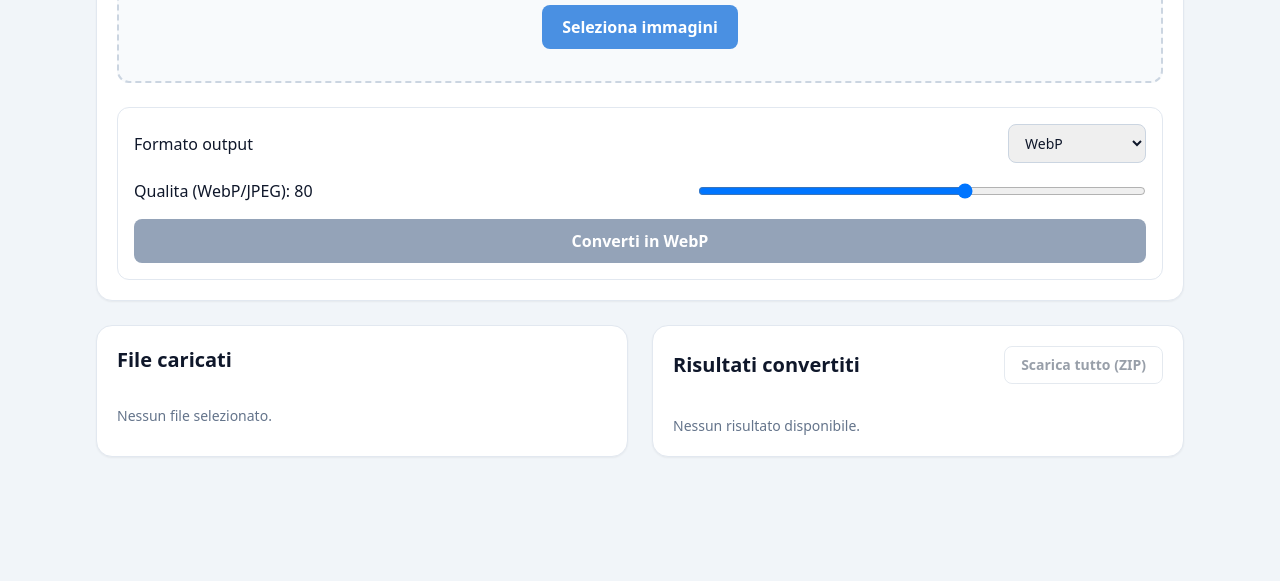
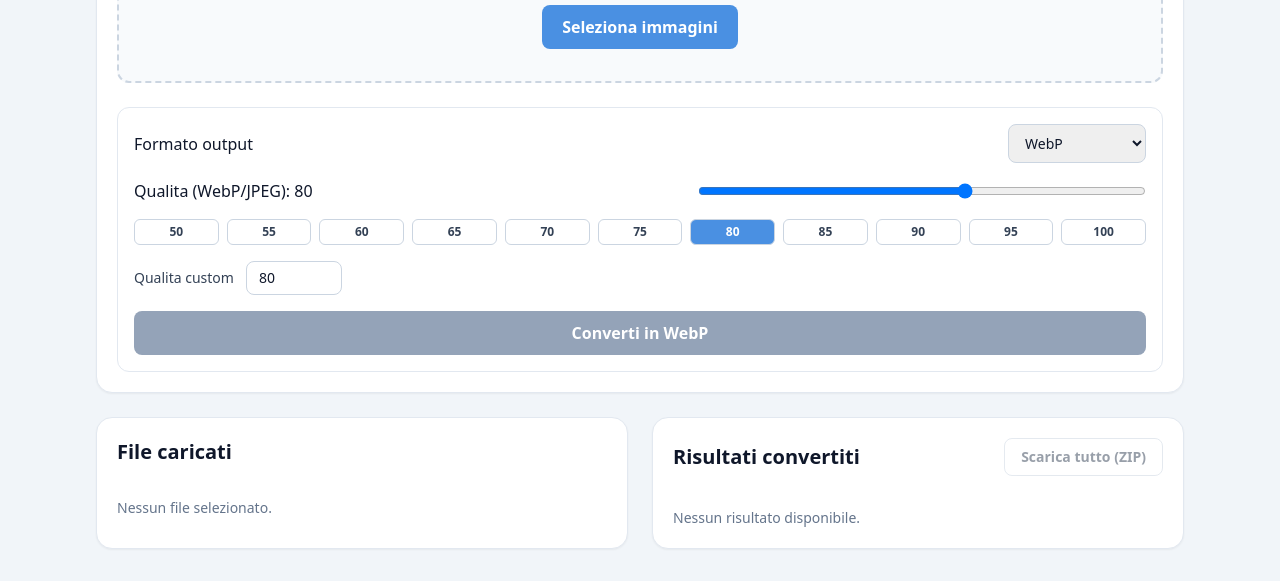
Before and after one commit to garethjax/axa-image-resizer, a plain HTML site: page index.html in a window 1280 px wide. Shown: the part 330-911 px from the top of the page. Before the commit the page ends 819 px from the top, so only its background shows below. Drawn offline with nearby package versions, Linux system fonts and the light colour scheme.

Commit message:
feat: add quality presets and cut release v0.1.0

```diff
--- a/app.js
+++ b/app.js
@@ -8,6 +8,8 @@ const fileInput = document.getElementById("fileInput");
 const outputFormat = document.getElementById("outputFormat");
 const qualitySlider = document.getElementById("qualitySlider");
 const qualityValue = document.getElementById("qualityValue");
+const qualityInput = document.getElementById("qualityInput");
+const presetButtons = Array.from(document.querySelectorAll("[data-quality-preset]"));
 const qualityHint = document.getElementById("qualityHint");
 const convertBtn = document.getElementById("convertBtn");
 const downloadAllBtn = document.getElementById("downloadAllBtn");
@@ -38,14 +40,16 @@ let elapsedTimer = null;
 let completedCount = 0;
 
 const FALLBACK_BUILD_META = {
-  version: "v0.3.0-dev",
+  version: "v0.1.0",
   commitDate: "2026-02-07",
 };
 
-qualitySlider.addEventListener("input", () => {
-  qualityValue.textContent = qualitySlider.value;
+qualitySlider.addEventListener("input", () => setQualityValue(qualitySlider.value));
+qualityInput.addEventListener("input", () => setQualityValue(qualityInput.value));
+outputFormat.addEventListener("change", updateOutputControls);
+presetButtons.forEach((button) => {
+  button.addEventListener("click", () => setQualityValue(button.dataset.qualityPreset));
 });
-outputFormat.addEventListener("change", updateOutputControls);
 
 pickFilesBtn.addEventListener("click", () => fileInput.click());
 fileInput.addEventListener("change", (event) => handleFiles(event.target.files));
@@ -75,6 +79,7 @@ window.addEventListener("beforeunload", () => {
 
 initConverterEngine();
 updateOutputControls();
+setQualityValue(qualitySlider.value);
 loadBuildMeta();
 
 function handleFiles(fileList) {
@@ -363,9 +368,36 @@ function updateOutputControls() {
   const target = OUTPUT_FORMATS[outputFormat.value] || OUTPUT_FORMATS["image/webp"];
   const qualityEnabled = outputFormat.value !== "image/png";
   qualitySlider.disabled = !qualityEnabled;
+  qualityInput.disabled = !qualityEnabled;
   qualitySlider.classList.toggle("opacity-50", !qualityEnabled);
+  qualityInput.classList.toggle("opacity-50", !qualityEnabled);
+  presetButtons.forEach((button) => {
+    button.disabled = !qualityEnabled;
+    button.classList.toggle("opacity-50", !qualityEnabled);
+    button.classList.toggle("cursor-not-allowed", !qualityEnabled);
+  });
   qualityHint.classList.toggle("hidden", qualityEnabled);
   convertBtn.textContent = `Converti in ${target.label}`;
+}
+
+function setQualityValue(rawValue) {
+  const parsed = Number(rawValue);
+  if (!Number.isFinite(parsed)) return;
+  const normalized = Math.min(100, Math.max(50, Math.round(parsed)));
+  qualitySlider.value = String(normalized);
+  qualityInput.value = String(normalized);
+  qualityValue.textContent = String(normalized);
+  updateQualityPresetState(normalized);
+}
+
+function updateQualityPresetState(value) {
+  presetButtons.forEach((button) => {
+    const buttonValue = Number(button.dataset.qualityPreset);
+    const isActive = buttonValue === value;
+    button.classList.toggle("bg-brand-primary", isActive);
+    button.classList.toggle("text-white", isActive);
+    button.classList.toggle("border-brand-primary", isActive);
+  });
 }
 
 function cleanupSelectedPreviews() {
--- a/index.html
+++ b/index.html
@@ -71,6 +71,30 @@
             <label for="qualitySlider" class="font-medium">Qualita (WebP/JPEG): <span id="qualityValue">80</span></label>
             <input id="qualitySlider" type="range" min="50" max="100" value="80" class="w-full md:max-w-md" />
           </div>
+          <div id="qualityPresets" class="grid grid-cols-4 gap-2 sm:grid-cols-6 lg:grid-cols-11">
+            <button type="button" data-quality-preset="50" class="rounded-md border border-slate-300 px-2 py-1 text-xs font-semibold text-slate-700">50</button>
+            <button type="button" data-quality-preset="55" class="rounded-md border border-slate-300 px-2 py-1 text-xs font-semibold text-slate-700">55</button>
+            <button type="button" data-quality-preset="60" class="rounded-md border border-slate-300 px-2 py-1 text-xs font-semibold text-slate-700">60</button>
+            <button type="button" data-quality-preset="65" class="rounded-md border border-slate-300 px-2 py-1 text-xs font-semibold text-slate-700">65</button>
+            <button type="button" data-quality-preset="70" class="rounded-md border border-slate-300 px-2 py-1 text-xs font-semibold text-slate-700">70</button>
+            <button type="button" data-quality-preset="75" class="rounded-md border border-slate-300 px-2 py-1 text-xs font-semibold text-slate-700">75</button>
+            <button type="button" data-quality-preset="80" class="rounded-md border border-slate-300 px-2 py-1 text-xs font-semibold text-slate-700">80</button>
+            <button type="button" data-quality-preset="85" class="rounded-md border border-slate-300 px-2 py-1 text-xs font-semibold text-slate-700">85</button>
+            <button type="button" data-quality-preset="90" class="rounded-md border border-slate-300 px-2 py-1 text-xs font-semibold text-slate-700">90</button>
+            <button type="button" data-quality-preset="95" class="rounded-md border border-slate-300 px-2 py-1 text-xs font-semibold text-slate-700">95</button>
+            <button type="button" data-quality-preset="100" class="rounded-md border border-slate-300 px-2 py-1 text-xs font-semibold text-slate-700">100</button>
+          </div>
+          <div class="flex items-center gap-3">
+            <label for="qualityInput" class="text-sm text-slate-700">Qualita custom</label>
+            <input
+              id="qualityInput"
+              type="number"
+              min="50"
+              max="100"
+              value="80"
+              class="w-24 rounded-lg border border-slate-300 px-3 py-1.5 text-sm"
+            />
+          </div>
           <p id="qualityHint" class="text-xs text-slate-500">
             Per PNG la qualita non si applica (compressione lossless).
           </p>
--- a/version.json
+++ b/version.json
@@ -1,5 +1,5 @@
 {
-  "version": "v0.3.0-dev",
-  "commit": "af25d20",
+  "version": "v0.1.0",
+  "commit": "82118be",
   "commitDate": "2026-02-07"
 }
```
Also changed, not shown: 1 other file.
